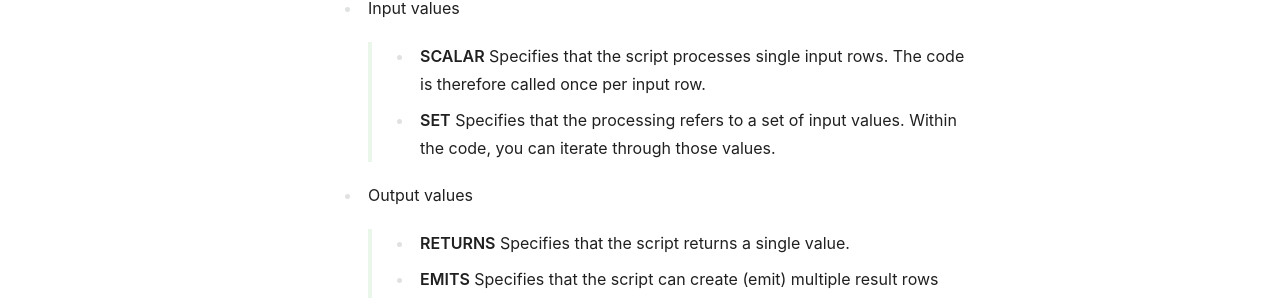
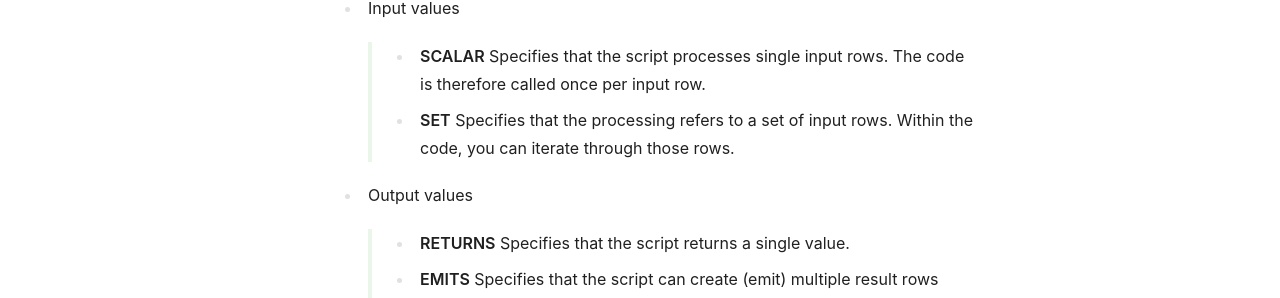
Before and after one commit to exasol/developer-documentation, a Sphinx documentation site: the page built from doc/distributed_python/usage.rst, in a window 1280 px wide and 900 px high. Shown: the part 402-700 px from the top of the window. Built offline with Sphinx 7.4.7, drawn with Linux system fonts in a browser that asks for light colours; pages that are not in the unit, such as notebooks, are missing from menus.

Commit message:
Update doc/distributed_python/usage.rst
Co-authored-by: Mikhail Beck <mikhail.beck@exasol.com>

```diff
--- a/doc/distributed_python/usage.rst
+++ b/doc/distributed_python/usage.rst
@@ -11,7 +11,7 @@ These can be combined as needed to suite your use case.
 
     - **SCALAR** Specifies that the script processes single input rows. The code is therefore called once per input row.
 
-    - **SET** Specifies that the processing refers to a set of input values. Within the code, you can iterate through those values.
+    - **SET** Specifies that the processing refers to a set of input rows. Within the code, you can iterate through those rows.
 
 - Output values
 
```
